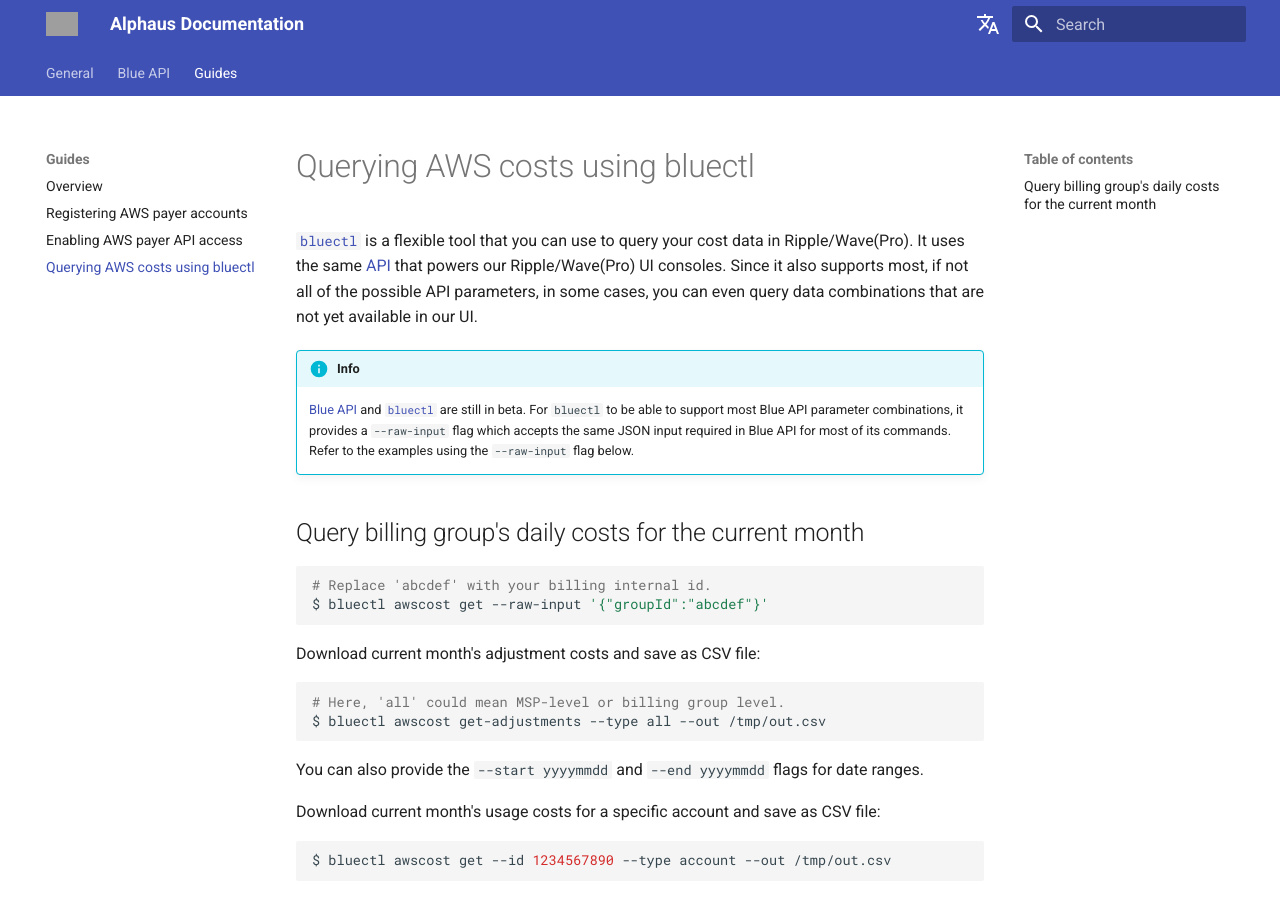
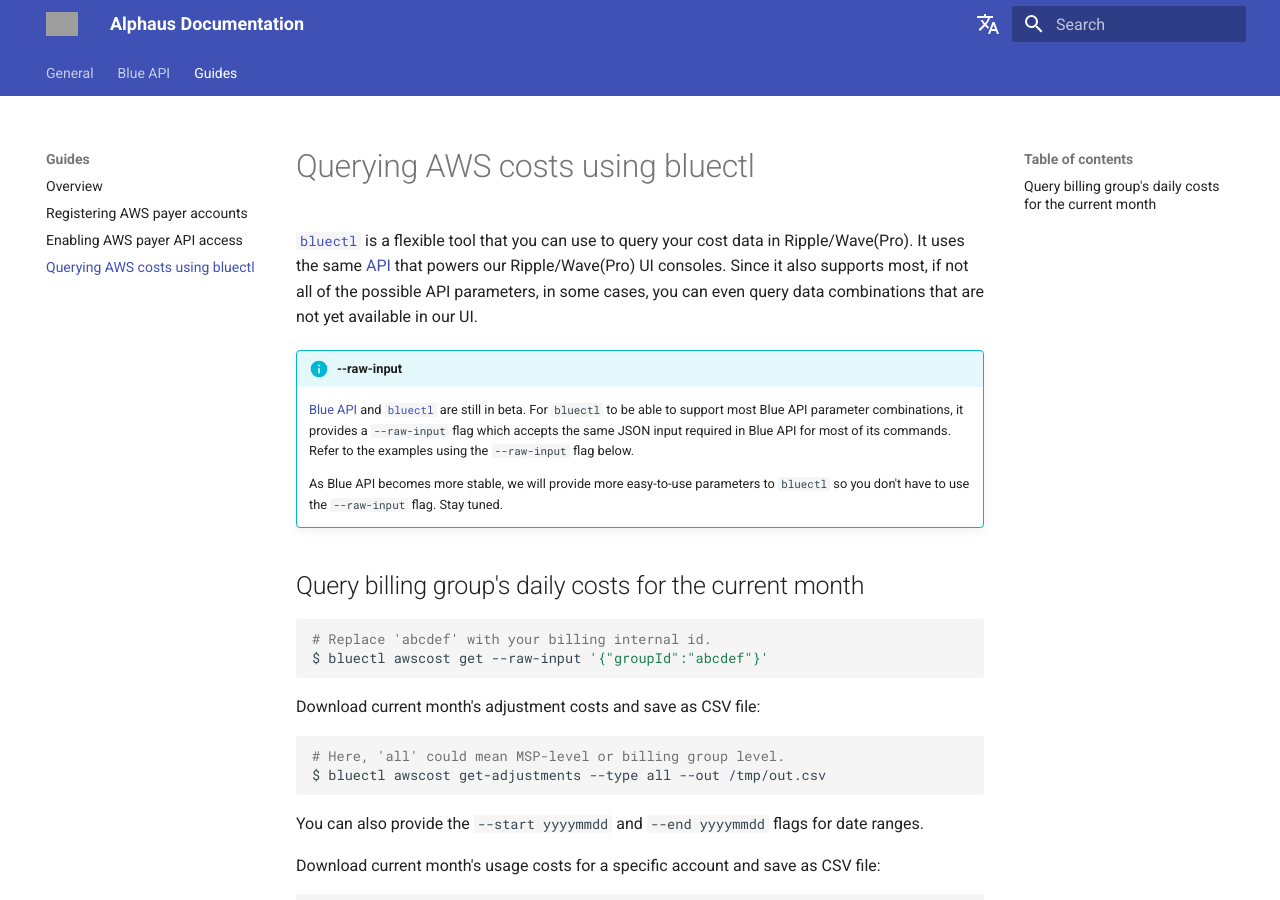
Before and after one commit to alphauslabs/tmpdocs, an MkDocs documentation site: the page built from docs/guides/aws-query-costs.md, in a window 1280 px wide and 900 px high. Built offline with MkDocs 1.6.1 and Material for MkDocs 9.7.7, drawn with Linux system fonts in a browser that asks for light colours; comment, search, counter and statistics services are not loaded; grey boxes are pictures that could not be loaded.

Commit message:
docs: query costs

````diff
--- a/docs/guides/aws-query-costs.md
+++ b/docs/guides/aws-query-costs.md
@@ -2,8 +2,10 @@
 
 [`bluectl`](https://alphauslabs.github.io/docs/blueapi/bluectl/) is a flexible tool that you can use to query your cost data in Ripple/Wave(Pro). It uses the same [API](https://alphauslabs.github.io/blueapidocs/) that powers our Ripple/Wave(Pro) UI consoles. Since it also supports most, if not all of the possible API parameters, in some cases, you can even query data combinations that are not yet available in our UI.
 
-!!! info
+!!! info "--raw-input"
     [Blue API](https://alphauslabs.github.io/blueapidocs/) and [`bluectl`](https://alphauslabs.github.io/docs/blueapi/bluectl/) are still in beta. For `bluectl` to be able to support most Blue API parameter combinations, it provides a `--raw-input` flag which accepts the same JSON input required in Blue API for most of its commands. Refer to the examples using the `--raw-input` flag below.
+
+    As Blue API becomes more stable, we will provide more easy-to-use parameters to `bluectl` so you don't have to use the `--raw-input` flag. Stay tuned.
 
 ## Query billing group's daily costs for the current month
 ```sh
````
